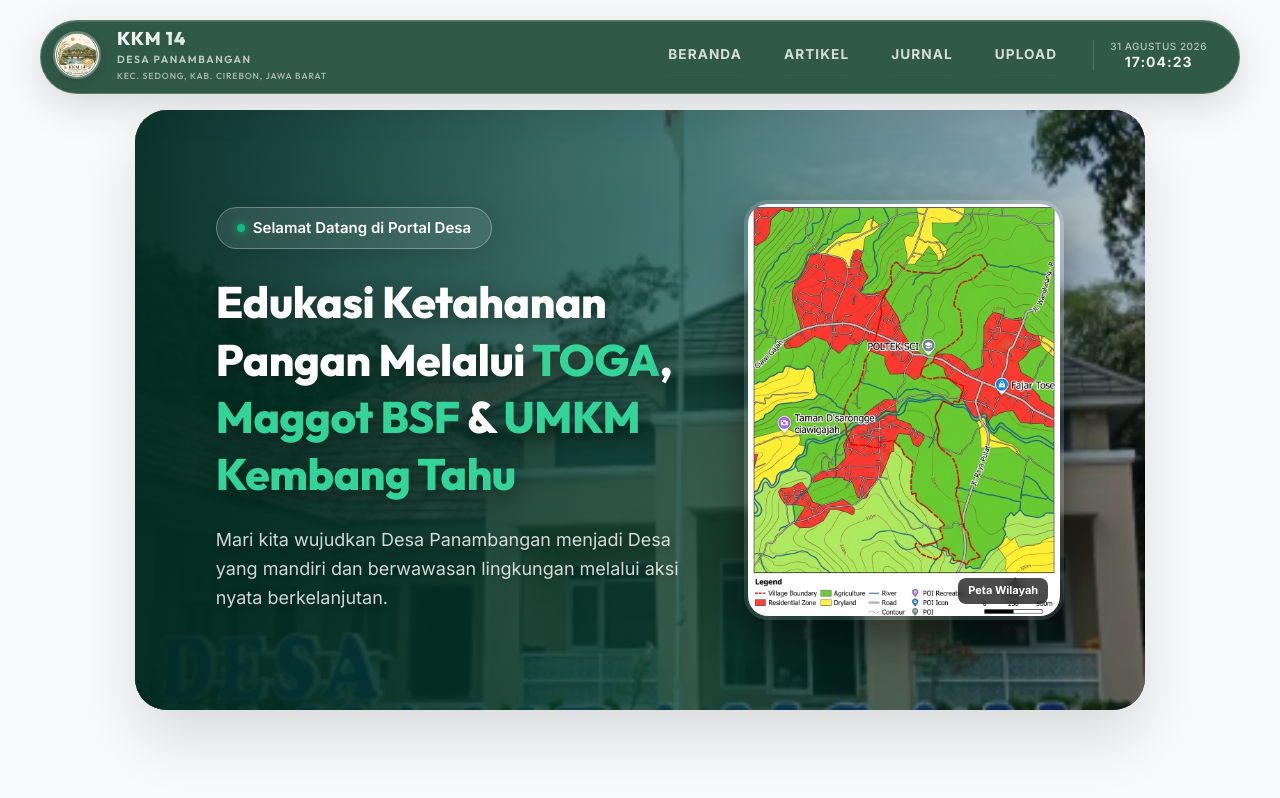
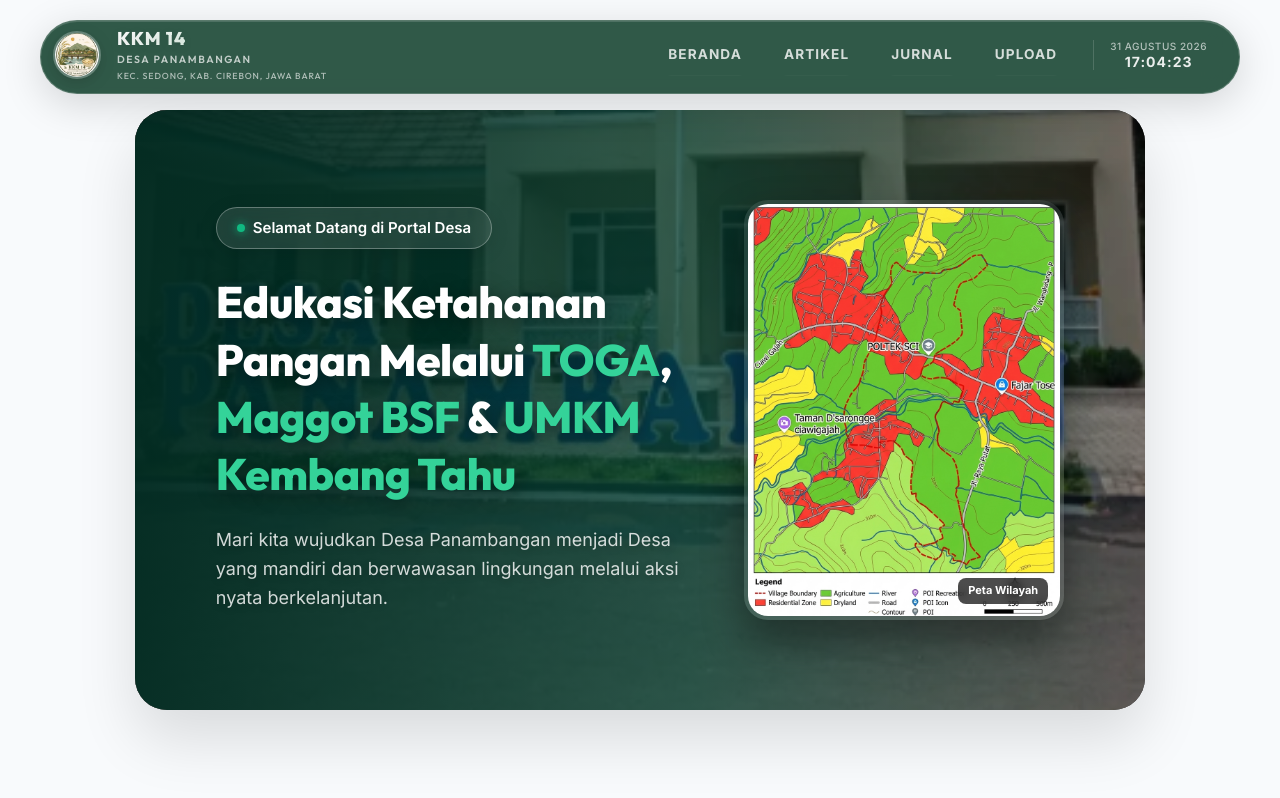
Before and after one commit to kkn14panambangan/web-artikel-panambangan, a Next.js app: page / in a window 1280 px wide. Shown: the top 798 px of the page. Built offline with nearby package versions, Linux system fonts and the light colour scheme; no server answers; the database is empty.

Commit message:
Adjust hero background image object-position to show bottom text

```diff
--- a/src/app/page.js
+++ b/src/app/page.js
@@ -14,7 +14,7 @@ export default async function Home() {
   return (
     <div className="fade-in">
       <div className="hero" style={{ position: 'relative', height: 'min(600px, 80vh)', backgroundColor: '#000', borderRadius: '32px', overflow: 'hidden', marginBottom: '80px', display: 'flex', alignItems: 'center', justifyContent: 'space-between', padding: '0 8%', gap: '40px', boxShadow: '0 30px 60px rgba(0,0,0,0.12)' }}>
-        <img src="/hero-bg.png" alt="Balai Desa Panambangan" style={{ position: 'absolute', top: 0, left: 0, width: '100%', height: '100%', objectFit: 'cover', zIndex: 0, opacity: 0.8 }} />
+        <img src="/hero-bg.png" alt="Balai Desa Panambangan" style={{ position: 'absolute', top: 0, left: 0, width: '100%', height: '100%', objectFit: 'cover', objectPosition: 'center bottom', zIndex: 0, opacity: 0.8 }} />
         <div className="hero-overlay" style={{ position: 'absolute', inset: 0, background: 'linear-gradient(90deg, rgba(2, 44, 34, 0.95) 0%, rgba(6, 78, 59, 0.6) 55%, rgba(0,0,0,0) 100%)', zIndex: 1 }}></div>
 
         <div className="hero-content" style={{ position: 'relative', zIndex: 10, color: 'white', maxWidth: '650px', width: '100%' }}>
```
